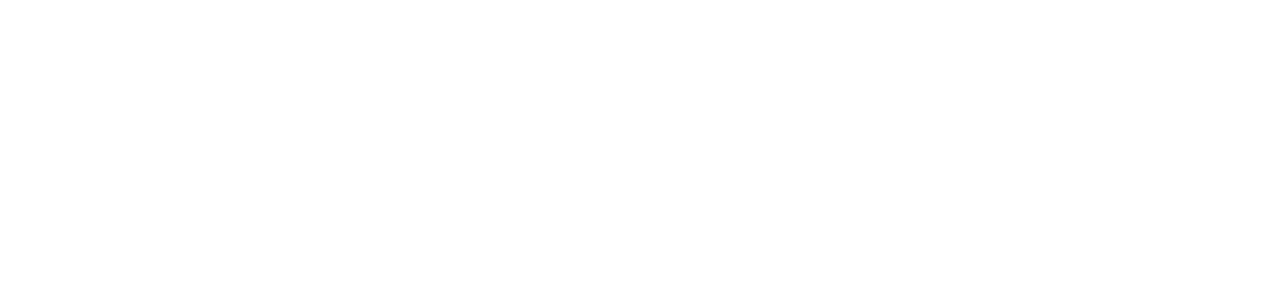
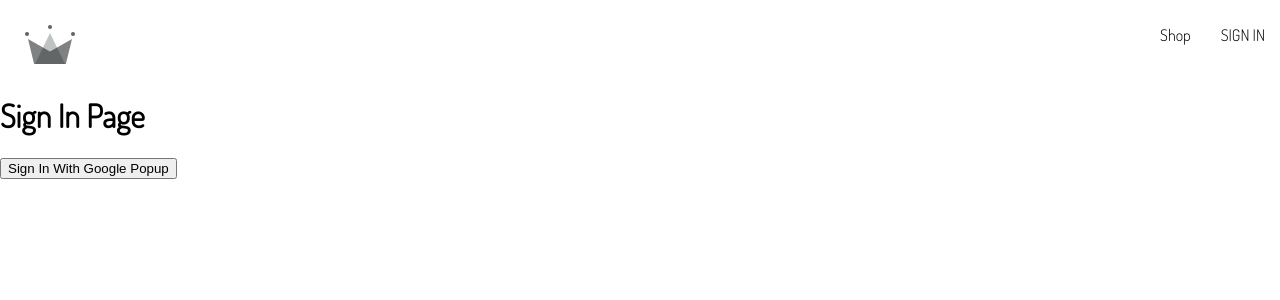
Before and after one commit to jkap100/Jkap-clothing, a React (Create React App) app: page /sign-in in a window 1280 px wide. Before the commit this address had no page. Shown: the top 300 px of the page. Built offline with nearby package versions, Linux system fonts and the light colour scheme.

Commit message:
auth with firebase

```diff
--- a/src/App.js
+++ b/src/App.js
@@ -13,7 +13,7 @@
       <Route path="/" element={<Navigation />}>
         <Route index element={<Home />} />
         <Route path="/shop" element={<Shop />} />
-        <Route path="/signIn" element={<SignIn />} />
+        <Route path="/sign-in" element={<SignIn />} />
       </Route>
     </Routes>
   );
--- a/src/routes/navigation/navigation.component.jsx
+++ b/src/routes/navigation/navigation.component.jsx
@@ -14,7 +14,7 @@
           <Link className="nav-link" to="/shop">
             Shop
           </Link>
-          <Link className="nav-link" to="/signIn">
+          <Link className="nav-link" to="/sign-in">
             SIGN IN
           </Link>
         </div>
--- a/src/routes/sig-in/sign-in.component.jsx
+++ b/src/routes/sig-in/sign-in.component.jsx
@@ -1,7 +1,18 @@
 import React from "react";
+import { signInWithGooglePopup } from "../../utils/firebase/firebase.utils.js";
 
-function SignIn() {
-  return <div>sign-in.component</div>;
-}
+const SignIn = () => {
+  const logGoogleUser = async () => {
+    const response = await signInWithGooglePopup();
+    console.log(response);
+  };
+
+  return (
+    <div>
+      <h1>Sign In Page</h1>
+      <button onClick={logGoogleUser}>Sign In With Google Popup</button>
+    </div>
+  );
+};
 
 export default SignIn;
--- /dev/null
+++ b/src/utils/firebase/firebase.utils.js
@@ -0,0 +1,29 @@
+import { initializeApp } from "firebase/app";
+import {
+  getAuth,
+  signInWithRedirect,
+  signInWithPopup,
+  GoogleAuthProvider,
+} from "firebase/auth";
+
+// Your web app's Firebase configuration
+const firebaseConfig = {
+  apiKey: "AIzaSyDqt6JwZHJD-TGBW6yVeldU4t-aPNehjJ4",
+  authDomain: "jkap-clothing-db.firebaseapp.com",
+  projectId: "jkap-clothing-db",
+  storageBucket: "jkap-clothing-db.appspot.com",
+  messagingSenderId: "466772596362",
+  appId: "1:466772596362:web:d12a7a4ae484ce6fef3f73",
+};
+
+// Initialize Firebase
+const firebaseApp = initializeApp(firebaseConfig);
+
+const provider = new GoogleAuthProvider();
+
+provider.setCustomParameters({
+  prompt: "select_account",
+});
+
+export const auth = getAuth();
+export const signInWithGooglePopup = () => signInWithPopup(auth, provider);
```
